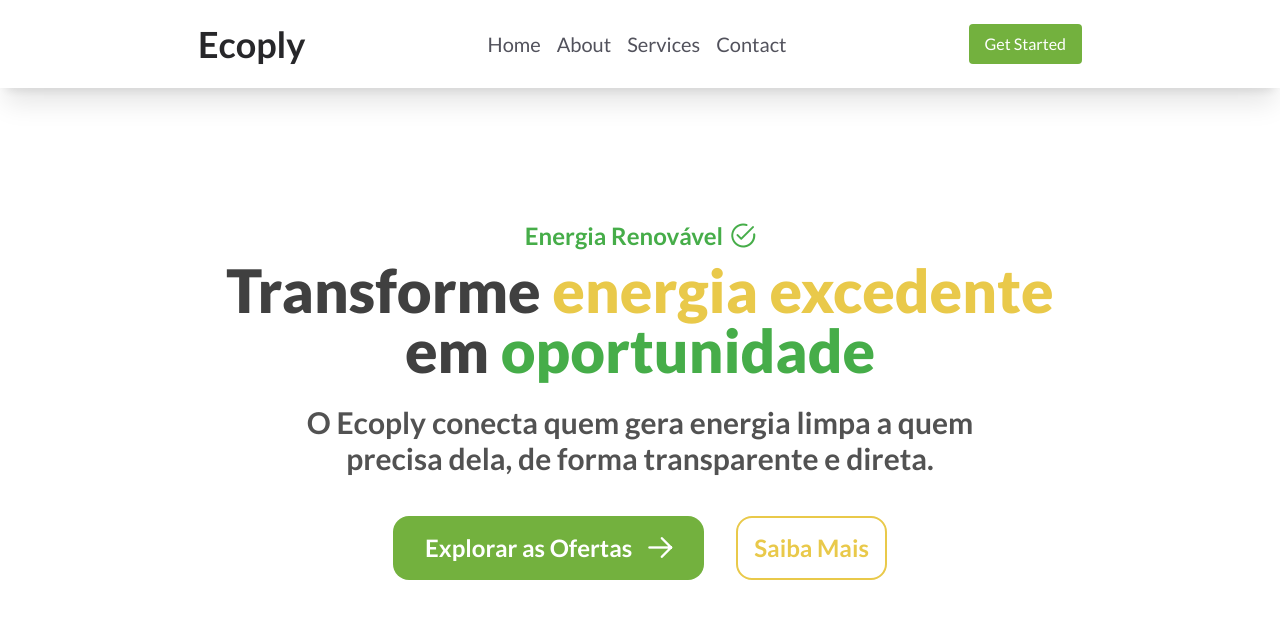
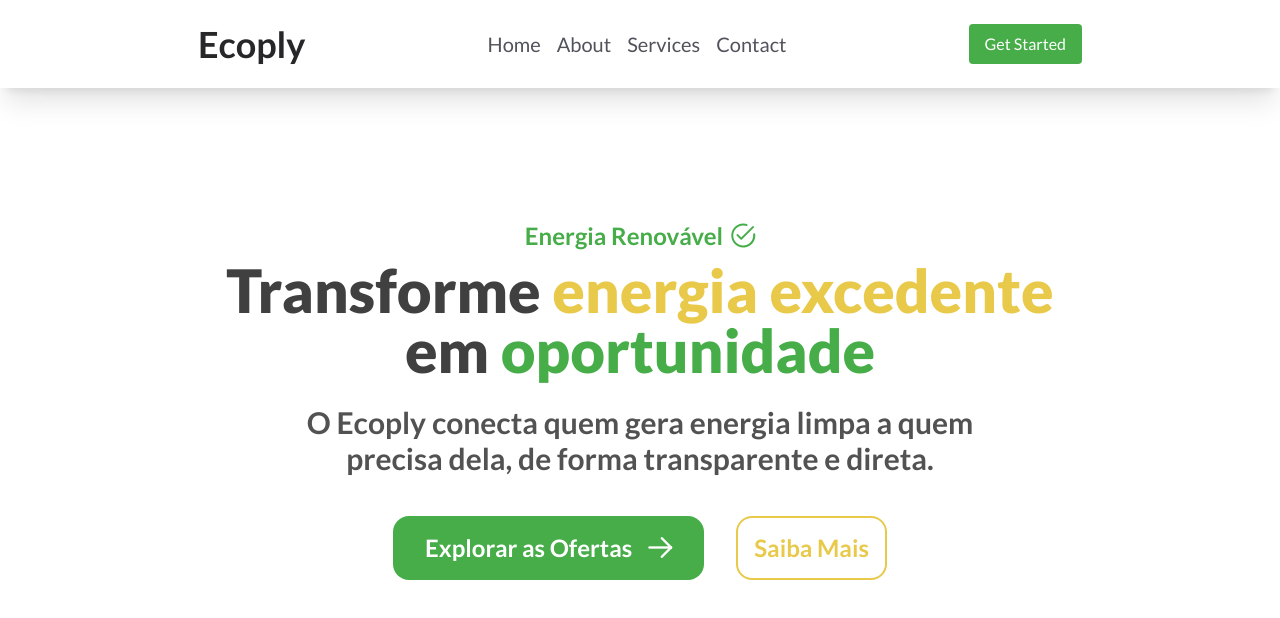
Before and after one commit to ngracioli/Ecoply, a Vue app in the folder frontend/: page / in a window 1280 px wide. Shown: the top 618 px of the page. Built offline with nearby package versions, Linux system fonts and the light colour scheme.

Commit message:
mudança para padrão de cores primarias e secundarias e adicionado uns hovers

```diff
--- a/frontend/src/components/landing/Header.vue
+++ b/frontend/src/components/landing/Header.vue
@@ -18,7 +18,7 @@
           <a href="#" class="text-zinc-600 hover:text-zinc-800">Contact</a>
         </li>
       </ul>
-      <button class="bg-accent-color rounded px-4 py-2 text-white">
+      <button class="bg-primary-color rounded px-4 py-2 text-white">
         Get Started
       </button>
     </nav>
--- a/frontend/src/components/landing/Hero.vue
+++ b/frontend/src/components/landing/Hero.vue
@@ -20,13 +20,13 @@
     </h2>
     <section class="flex flex-row gap-8 text-2xl font-semibold">
       <button
-        class="bg-accent-color flex items-center gap-4 rounded-2xl px-8 py-4 text-white"
+        class="bg-primary-color hover:bg-accent-color flex cursor-pointer items-center gap-4 rounded-2xl px-8 py-4 text-white transition-all duration-300 hover:scale-105"
       >
         Explorar as Ofertas
         <i class="pi pi-arrow-right text-white"></i>
       </button>
       <button
-        class="border-secondary-color text-secondary-color rounded-2xl border-2 bg-transparent px-4 py-2"
+        class="border-secondary-color text-secondary-color hover:bg-secondary-color cursor-pointer rounded-2xl border-2 bg-transparent px-4 py-2 transition-all duration-300 hover:scale-105 hover:border-transparent hover:text-white"
       >
         Saiba Mais
       </button>
```
